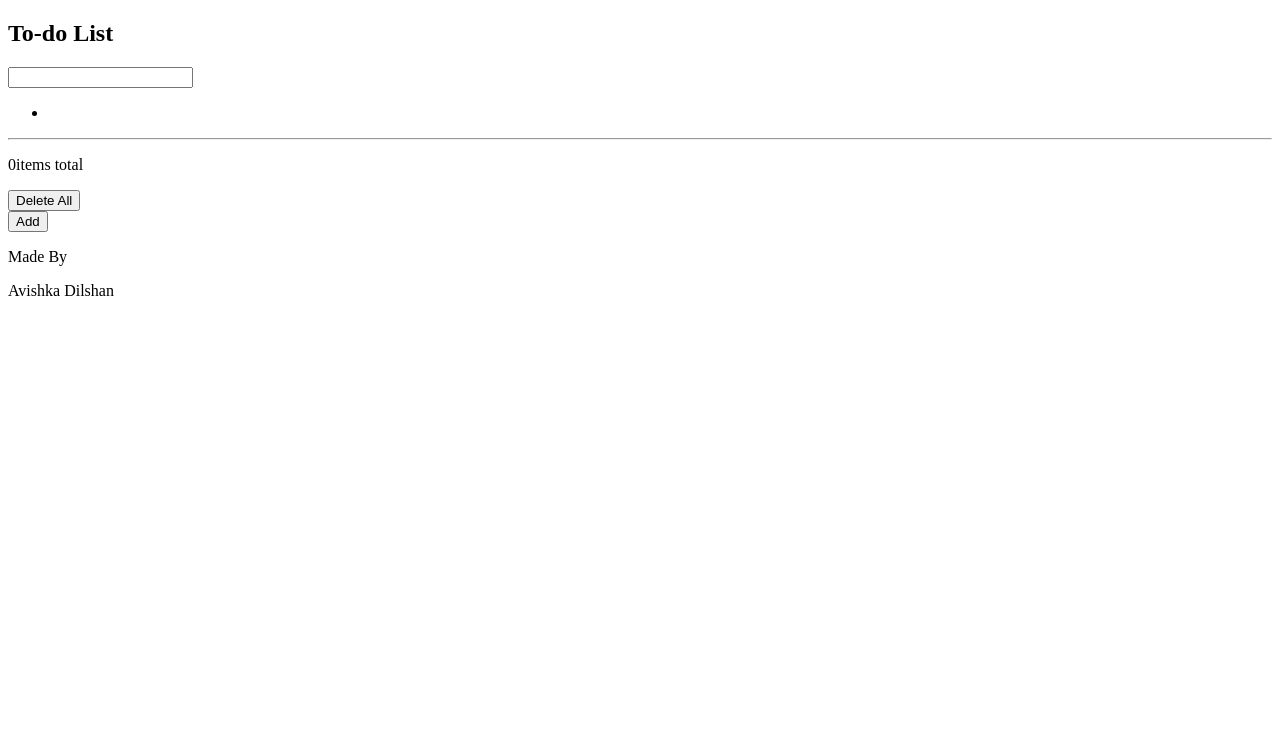
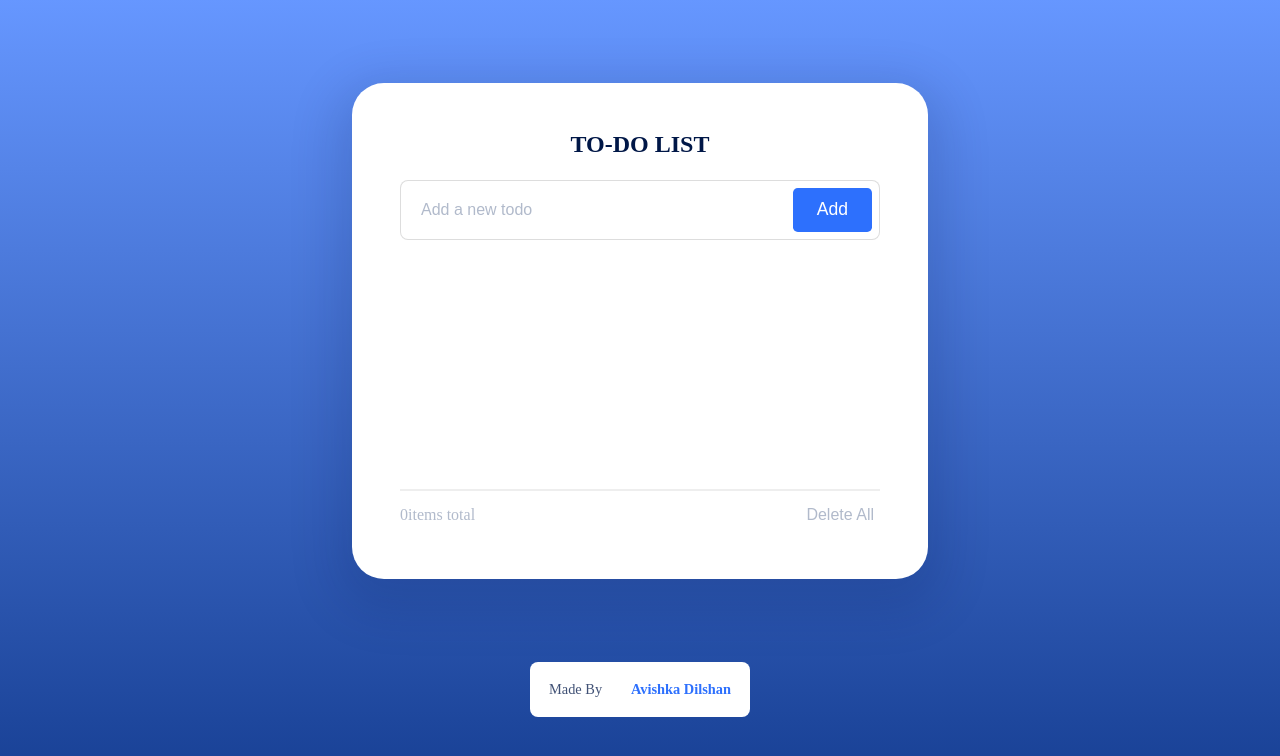
Before and after one commit to avidil/To-Do-App, a plain HTML site: page index.html in a window 1280 px wide. Drawn offline with Linux system fonts and the light colour scheme.

Commit message:
completed the css, but there is an error in scrollbar

```diff
--- a/css/styles.css
+++ b/css/styles.css
@@ -0,0 +1,196 @@
+:root{
+    --gradient: linear-gradient(
+        180deg,
+        rgba(45,112,1253,0.73)0%,
+         #163e92 100%
+         );
+
+    --dark: #001747;
+    --grey: #b1bacb;
+    --grey-border: rgba(210,210,210,0.75);
+    --grey-light: #eeeeee;
+    --grey-dark: #405175;
+    --blue: #2d70fd;
+    --green: #00d8a7;
+    --white: #ffffff;
+}
+
+body{
+    margin: 0;
+    height: 100vh;
+    background: var(--gradient);
+    display: flex;
+    flex-direction: column;
+    justify-content: space-evenly;
+    align-items: center;
+}
+
+.btn{
+    color: var(--white);
+    font-size: 1.1rem;
+    padding: 0.7rem 1.5rem;
+    border-radius: 0.3rem;
+    background-color: var(--blue);
+    border: none;
+    position: absolute ;
+    right: 0.5rem;
+    bottom: 0.5rem;
+}
+
+h1,
+h2,
+h3,
+h4,
+h5,
+h6,
+p {
+    margin: 0;
+
+}
+
+/* Todo Container */
+
+.todo{
+    display: flex;
+    flex-direction: column;
+    justify-content: space-around;
+    border-radius: 2rem;
+    background: var(--white);
+    padding: 3rem;
+    height: 50%;
+    width: 60%;
+    box-shadow: 0 1rem 3rem 1rem rgba(0,23,71,0.15);
+    max-width:30rem;
+}
+
+h2{
+    text-transform: uppercase;
+    height: 3rem;
+    color: var(--dark);
+    text-align: center;
+}
+
+.input{
+    position:relative;
+    display:flex;
+}
+
+.input-field{
+    width: 100%;
+    border: 0.06rem solid #d2d2d2bf;
+    border-radius: 0.5rem;
+    padding: 1.25rem;
+    font-size: 1rem;
+}
+
+input[type="text"]::placeholder {
+    color: var(--grey);
+}
+
+.todo-container{
+    display: flex;
+    gap: 1rem;
+}
+
+ul{
+    padding: 0;
+    margin: 0;
+    overflow-y: scroll;
+}
+
+li{
+    display:flex;
+    flex-direction: column;
+    gap: 1.2rem;
+    padding: 1.3rem;
+}
+
+#todoList p{
+    color: #8f98a8;
+}
+
+.disabled{
+    display: flex;
+    text-decoration: line-through;
+}
+
+input[type="checkbox"]::before{
+    content: "\2713";
+    display: inline-block;
+    width: 2rem;
+    height: 2rem;
+    font-size: 1.7rem;
+    text-align: center;
+    border: 0.06rem solid var(--grey-border);
+    border-radius: 50%;
+    color:transparent;
+}
+
+input[type="checkbox"]::after{
+    color: var(--white);
+    background-color: var(--green);
+    border: 0.06rem solid var(--green);
+    border-radius: 50%;
+}
+
+.counter{
+    border: 0.06rem solid var(--grey-light);
+}
+
+.counter-container{
+    height: 2rem;
+    display: flex;
+    justify-content: space-between;
+    color: var(--grey);
+}
+
+.counter-container p{
+    align-self: center;
+}
+
+.counter-container button{
+    border: none;
+    background-color: transparent;
+    color: var(--grey);
+    font-size: 1rem;
+}
+
+.footer{
+    display: flex;
+    gap: 1.8rem;
+    background-color: var(--white);
+    padding: 1.2rem;
+    border-radius: 0.5rem;
+}
+
+.made-by,
+.author{
+    font-size: 0.9rem;
+}
+
+.made-by{
+    color: var(--grey-dark);
+}
+
+.author{
+    color: var(--blue);
+    font-weight: bold;
+}
+
+.scroll{
+    height: 15rem;
+    scrollbar-width: thin;
+}
+
+.scroll::-webkit-scrollbar{
+    width: 0.6rem;
+}
+
+.scroll::-webkit-scrollbar-thumb{
+    background-color: var(--blue);
+    border-radius: 0.5rem;
+}
+
+.scroll::-webkit-scrollbar-track{
+    display:none;
+}
--- a/index.html
+++ b/index.html
@@ -1,15 +1,17 @@
-<!DOCTYPE html>
+ <!DOCTYPE html>
 <html lang="en">
 <head>
     <meta charset="UTF-8">
     <meta name="viewport" content="width=device-width, initial-scale=1.0">
     <title>To-Do</title>
+    <link rel="stylesheet" href="/css/styles.css">
 </head>
 <body>
     <section class="todo">
         <h2>To-do List</h2>
         <div class="input">
-            <input type=text class="input-field" id="todoInput" placeholer="Add a new todo">
+            <input type=text class="input-field" id="todoInput" placeholder="Add a new todo">
+            <button class="btn">Add</button>
         </div>
         <ul class="scroll">
             <li id="tooList"></li>
@@ -21,7 +23,7 @@
                 <button id="deleteButton">Delete All</button>
             </div>
         </div>
-        <button class="btn">Add</button>
+
     </section>
     <footer>
         <div class="footer">
```
